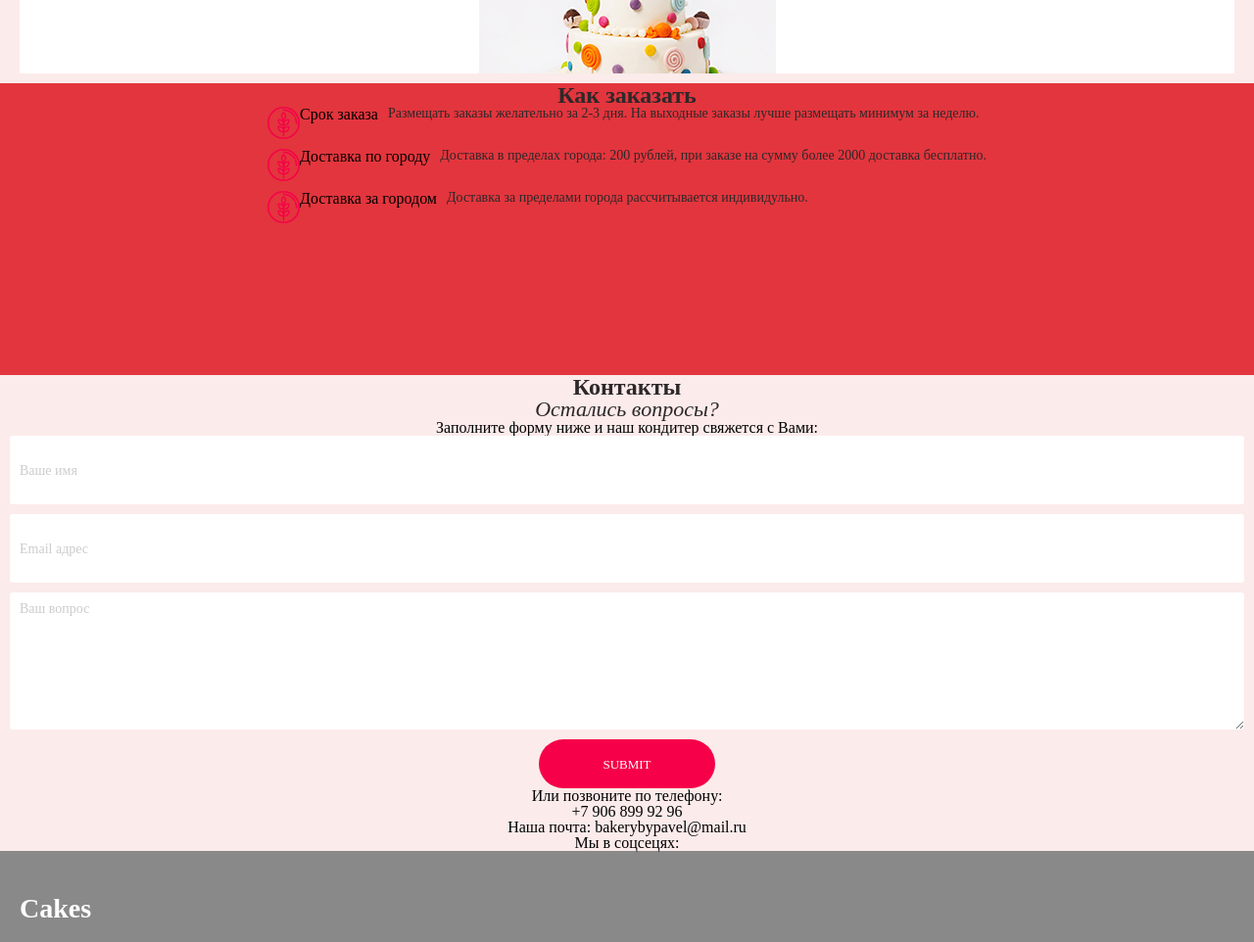
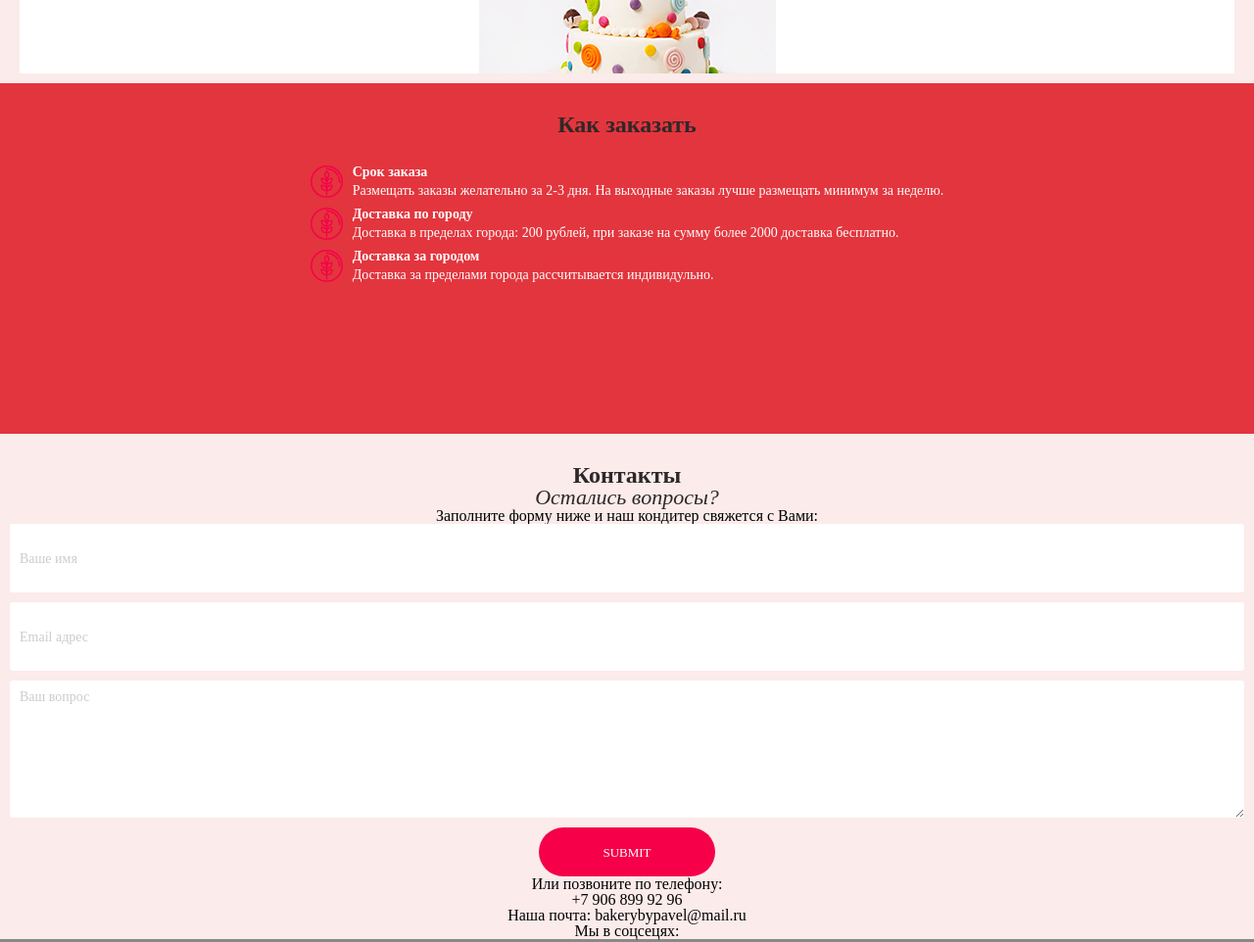
Before and after one commit to yezhidal/cakes-webpage, a plain HTML site: page index.html in a window 1280 px wide. Shown: the part 1304-2266 px from the top of the page at 98% size. Drawn offline with Linux system fonts and the light colour scheme.

Commit message:
Adjust the infobox.css

```diff
--- a/css/contacts-section.css
+++ b/css/contacts-section.css
@@ -2,7 +2,11 @@
     display: flex;
     flex-direction: column;
     align-items: center;
-    margin: 0 20px;
+    padding: 0 20px;
+}
+
+.contacts-section__title-container {
+    margin-top: 30px;
 }
 
 .contacts-section__form-container {
--- a/css/delivery-section.css
+++ b/css/delivery-section.css
@@ -1,10 +1,10 @@
 .delivery-section {
     display: flex;
     flex-direction: column;
-    justify-content: flex-end;
     align-items: center;
 
     padding: 0 20px 145px 20px;
+    color: rgb(255, 255, 255);
 
     background-color: rgb(227, 53, 61);
     background-image: url("../img/delivery.png");
@@ -12,3 +12,7 @@
     background-size: 100%;
     background-position: center 170%;
 }
+
+.delivery-section__title-container {
+    margin: 30px 0px;
+}
--- a/css/infobox.css
+++ b/css/infobox.css
@@ -3,10 +3,19 @@
     margin-bottom: 10px;
 }
 
-.infobox__text {
+.infobox__content {
     margin-left: 10px;
+}
+
+.infobox__title {
+    margin-bottom: 5px;
 
     font-family: "PT Sans Caption";
+    font-weight: bold;
     font-size: 14px;
-    color: rgb(45, 40, 41);
 }
+
+.infobox__text {
+    font-family: "PT Sans Caption";
+    font-size: 14px;
+}
--- a/index.html
+++ b/index.html
@@ -72,12 +72,16 @@
     <ul class="main-section__infobox-container">
       <li class="infobox">
         <img class="infobox__icon" src="img/icon-ingridient.png">
+        <div class="infobox__content">
           <p class="infobox__text">Натуральные игридиенты</p>
+        </div>
       </li>
 
       <li class="infobox">
         <img class="infobox__icon" src="img/icon-delivery.png">
+        <div class="infobox__content">
           <p class="infobox__text">Доставка бесплатно при заказе от 2000 рублей*</p>
+        </div>
       </li>
     </ul>
 
@@ -149,25 +153,31 @@
       <h2 class="title title--normal">Как заказать</h2>
     </div>
 
-    <ul class="delivery-section__infobox-container">
+    <ol class="delivery-section__infobox-container">
       <li class="infobox">
         <img class="infobox__icon" src="img/icon-ingridient.png">
+        <div class="infobox__content">
           <p class="infobox__title">Срок заказа</p>
           <p class="infobox__text">Размещать заказы желательно за 2-3 дня. На выходные заказы лучше размещать минимум за неделю.</p>
+        </div>
       </li>
 
       <li class="infobox">
         <img class="infobox__icon" src="img/icon-ingridient.png">
+        <div class="infobox__content">
           <p class="infobox__title">Доставка по городу</p>
           <p class="infobox__text">Доставка в пределах города: 200 рублей, при заказе на сумму более 2000 доставка бесплатно.</p>
+        </div>
       </li>
 
       <li class="infobox">
         <img class="infobox__icon" src="img/icon-ingridient.png">
+        <div class="infobox__content">
           <p class="infobox__title">Доставка за городом</p>
           <p class="infobox__text">Доставка за пределами города рассчитывается индивидульно.</p>
+        </div>
       </li>
-    </ul>
+    </ol>
   </section>
 
   <!-- ===================== DELIVERY SECTION ===================== -->
@@ -254,7 +264,6 @@
     </div>
 
   </footer>
-
 </body>
 
 </html>
```
Lines whose indentation alone changed are shown as unchanged.
